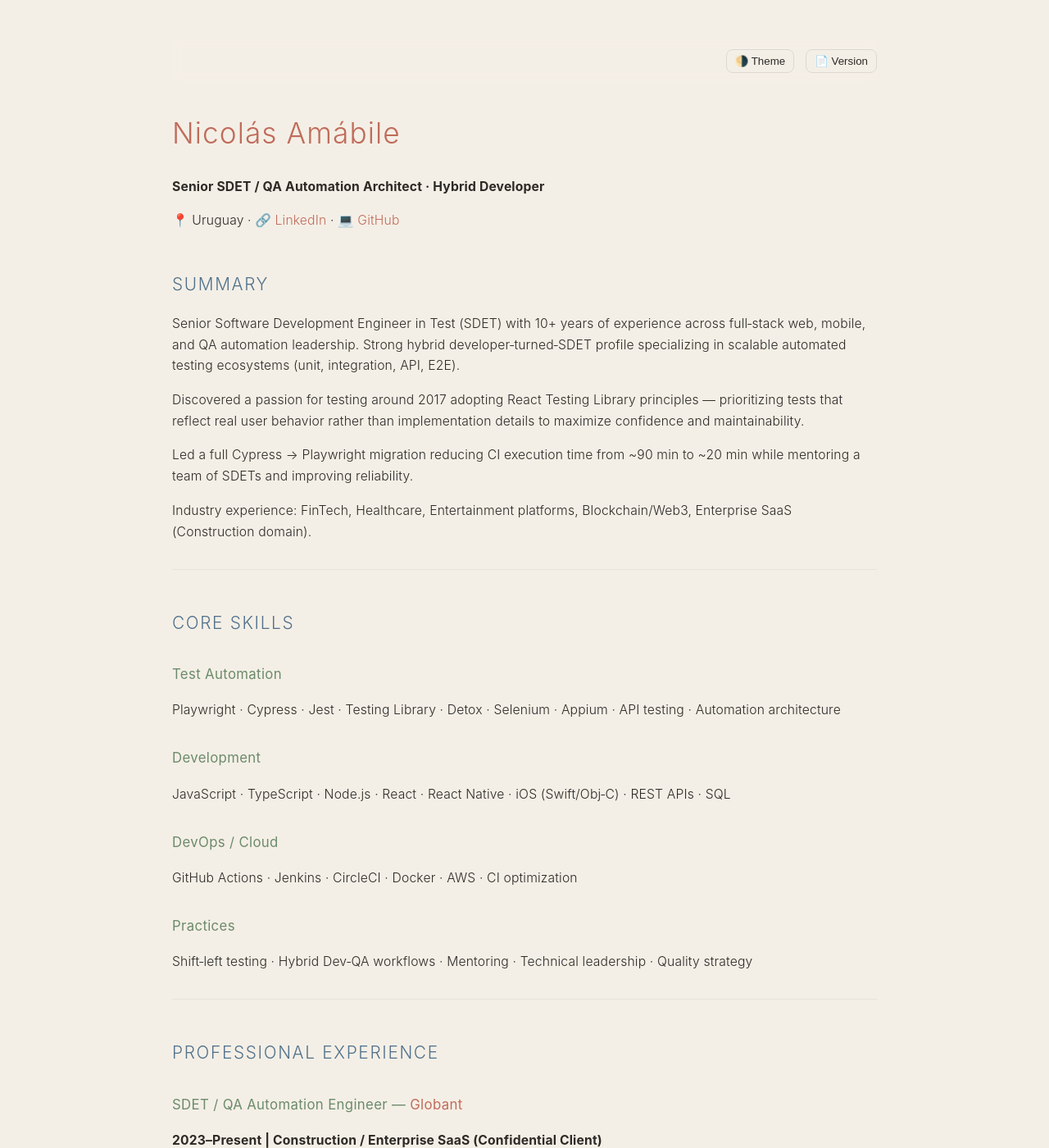
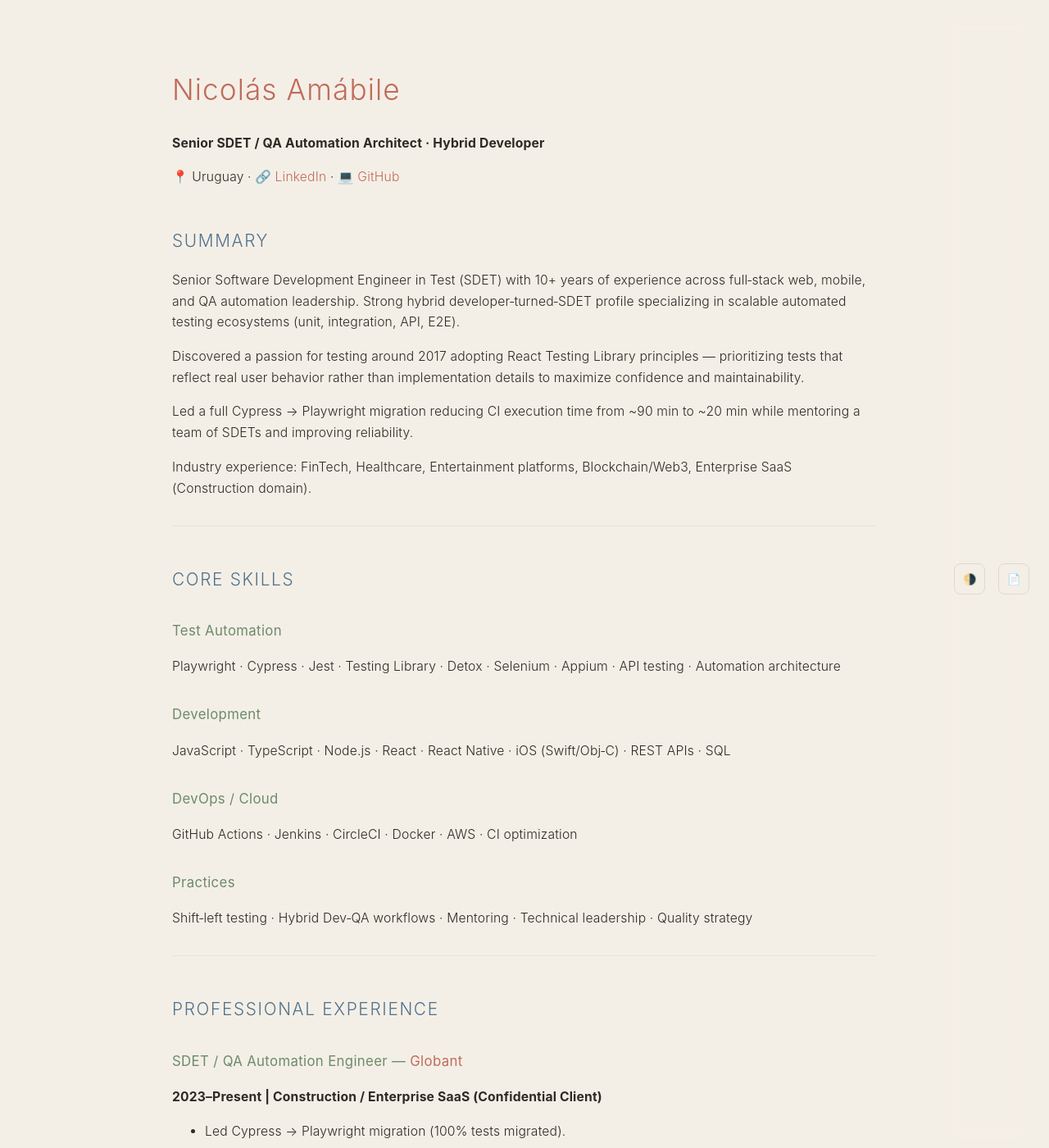
Before and after one commit to nicolas-amabile/nicolas-amabile, a Jekyll site: the page built from index.md, in a window 1280 px wide and 1400 px high. Shown: the whole window at 82% size. Built offline with Jekyll 4.4.1, drawn with Linux system fonts in a browser that asks for light colours.

Commit message:
Sticky controls

```diff
--- a/assets/style.css
+++ b/assets/style.css
@@ -45,6 +45,8 @@ body {
 
   /* MOBILE FIRST */
   padding: 20px 16px 28px;
+  padding-bottom: 90px;
+
   max-width: 100%;
   margin: 0 auto;
 
@@ -185,19 +187,27 @@ hr {
 /* ===== Toggle buttons ===== */
 
 .controls {
-  position: sticky;
-  top: 0;
+  position: fixed;
+  bottom: 12px;
+  right: 16px;
 
   display: flex;
-  justify-content: flex-end;
-  gap: 8px;
+  gap: 10px;
   align-items: center;
-
-  padding: 12px 0;
-  margin-bottom: 1rem;
 
   backdrop-filter: blur(6px);
   z-index: 10;
+  bottom: calc(12px + env(safe-area-inset-bottom));
+}
+
+.toggle {
+  width: 38px;
+  height: 38px;
+  padding: 0;
+
+  display: flex;
+  align-items: center;
+  justify-content: center;
 }
 
 /* restore original spacing on larger screens */
--- a/index.md
+++ b/index.md
@@ -24,8 +24,8 @@ function toggleResume(){
 </script>
 
 <div class="controls">
-  <button class="toggle" onclick="toggleTheme()">🌗 Theme</button>
-  <button class="toggle secondary" onclick="toggleResume()">📄 Version</button>
+  <button class="toggle" onclick="toggleTheme()">🌗</button>
+  <button class="toggle secondary" onclick="toggleResume()">📄</button>
 </div>
 
 # Nicolás Amábile
```
